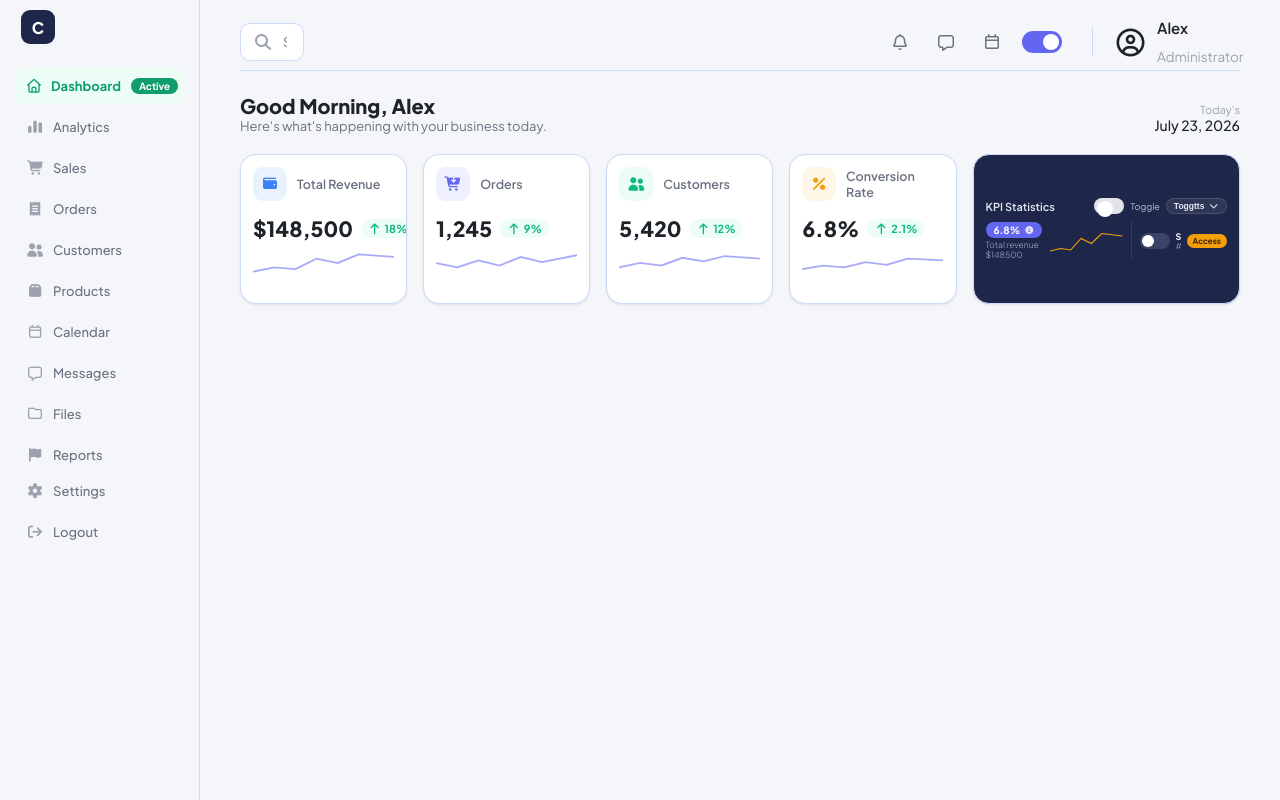
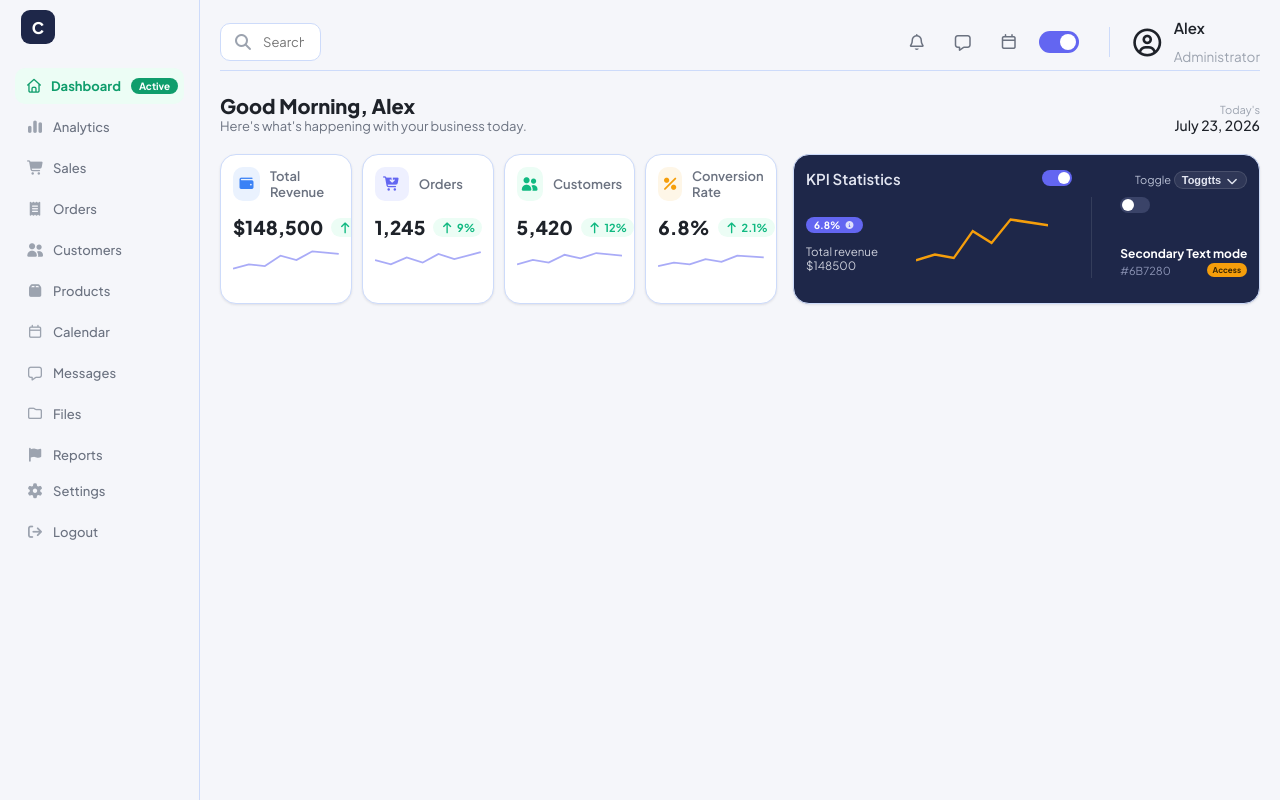
Before and after one commit to SiddhiPatel29/dashboard-ui, a plain HTML site: page index.html in a window 1280 px wide. Drawn offline with Linux system fonts and the light colour scheme.

Commit message:
fix: updated kpi-card styling and alignment

```diff
--- a/index.html
+++ b/index.html
@@ -120,6 +120,7 @@
             </div>
 
             <section class="stats-grid">
+                <div class="stat-cards">
                     <div class="card stat-card">
                         <div class="card-top">
                             <span class="card-icon blue"><i class="fa-solid fa-wallet"></i></span>
@@ -172,16 +173,20 @@
                             <polyline points="0,22 15,18 30,20 45,14 60,17 75,10 100,12" />
                         </svg>
                     </div>
+                </div>
                 <div class="card kpi-card">
                     <div class="kpi-top-row">
                         <span class="kpi-title">KPI Statistics</span>
                         <div class="kpi-top-right">
                             <label class="switch on-dark">
                                 <input type="checkbox" checked>
-                                <span class="slider"></span>
+                                <span class="kpi-slider"></span>
                             </label>
+                            <div>
                                 <span class="kpi-toggle-label">Toggle</span>
-                            <button class="kpi-dropdown-pill">Toggtts <i class="fa-solid fa-chevron-down"></i></button>
+                                <button class="kpi-dropdown-pill">Toggtts <i
+                                        class="fa-solid fa-chevron-down"></i></button>
+                            </div>
                         </div>
                     </div>
 
@@ -206,8 +211,9 @@
                                 <strong>Secondary Text mode</strong>
                                 <span>#6B7280</span>
                             </div>
+                        </div>
                         <span class="access-pill">Access</span>
-                        </div>
+
                     </div>
                 </div>
 
--- a/style.css
+++ b/style.css
@@ -123,7 +123,7 @@ body {
 
 .main {
     flex: 1;
-    padding: 13px 40px;
+    padding: 13px 20px;
     min-width: 0;
 }
 
@@ -291,10 +291,17 @@ body {
 }
 
 .stats-grid {
-    display: grid;
-    grid-template-columns: repeat(4, 1fr) 1.6fr;
+    display: flex;
     gap: 16px;
     margin-bottom: 15px;
+}
+
+.stat-cards{
+    margin-left: 0;
+    display: grid;
+    gap: 10px;
+    width: 725px;
+    grid-template-columns: repeat(4, 1fr);
 }
 
 .card {
@@ -349,7 +356,7 @@ body {
 }
 
 .card-label {
-    font-size: 12.5px;
+    font-size: 13px;
     color: var(--text-mid);
     font-weight: 600;
 }
@@ -361,7 +368,7 @@ body {
 }
 
 .card-bottom h2 {
-    font-size: 21px;
+    font-size: 19px;
     margin: 0;
     font-weight: 800;
 }
@@ -393,10 +400,11 @@ body {
 
 .kpi-card {
     background: var(--navy);
+    width: 600px;
     color: #fff;
     display: flex;
     flex-direction: column;
-    justify-content: center;
+    /* justify-content: center; */
     gap: 8px;
     overflow: hidden;      /* clip anything that tries to overflow the card */
 }
@@ -409,7 +417,7 @@ body {
 }
 
 .kpi-title {
-    font-size: 11px;
+    font-size: 15px;
     font-weight: 600;
     color: #E4E7F2;
     white-space: nowrap;
@@ -418,12 +426,12 @@ body {
 .kpi-top-right {
     display: flex;
     align-items: center;
-    gap: 6px;
+    gap: 63px;
     flex-shrink: 0;
 }
 
 .kpi-toggle-label {
-    font-size: 9px;
+    font-size: 11px;
     color: #B9C0D4;
     white-space: nowrap;
 }
@@ -432,7 +440,7 @@ body {
     background: rgba(255, 255, 255, .08);
     border: 1px solid rgba(255, 255, 255, .12);
     color: #E4E7F2;
-    font-size: 8.5px;
+    font-size: 11px;
     font-weight: 600;
     padding: 2px 7px;
     border-radius: 20px;
@@ -455,6 +463,7 @@ body {
     flex-direction: column;
     gap: 2px;
     flex-shrink: 0;
+    margin-top: 15px;
 }
 
 .kpi-percent {
@@ -469,6 +478,7 @@ body {
     align-items: center;
     gap: 4px;
     white-space: nowrap;
+    margin-bottom: 10px;
 }
 
 .kpi-percent i {
@@ -477,17 +487,18 @@ body {
 }
 
 .kpi-left small {
-    color: #8B93B4;
-    font-size: 8.5px;
+    color: #cbceda;
+    font-size: 11.5px;
     line-height: 1.2;
     white-space: nowrap;
 }
 
 .kpi-chart {
     width: 30%;
-    height: 30px;
-    flex-shrink: 1;
+    height: 70px;
+    flex-shrink: 1.5;
     min-width: 0;
+    margin-left: 30px;
 }
 
 .kpi-line {
@@ -498,6 +509,7 @@ body {
 
 .kpi-divider {
     width: 1px;
+    margin-left: 35px;
     align-self: stretch;
     background: rgba(255, 255, 255, .1);
     flex-shrink: 0;
@@ -505,8 +517,10 @@ body {
 
 .kpi-right {
     display: flex;
-    align-items: center;
-    gap: 6px;
+    flex-direction: column;
+    align-items: flex-start;
+    margin-left: 20px;
+    gap: 4px;
     flex: 1;
     min-width: 0;
 }
@@ -517,17 +531,19 @@ body {
     line-height: 1.1;
     min-width: 0;
     overflow: hidden;
+    margin-top: 30px;
 }
 
 .kpi-control-labels strong {
-    font-size: 9px;
+    font-size: 12px;
+    padding-bottom: 5px;
     white-space: nowrap;
     overflow: hidden;
     text-overflow: ellipsis;
 }
 
 .kpi-control-labels span {
-    font-size: 8px;
+    font-size: 11px;
     color: #8B93B4;
     white-space: nowrap;
     overflow: hidden;
@@ -535,6 +551,7 @@ body {
 }
 
 .access-pill {
+    margin-top: 65px;
     margin-left: auto;
     background: var(--orange);
     color: #3a2600;
@@ -546,7 +563,6 @@ body {
     white-space: nowrap;
 }
 
-/* base switch — this is what makes the track render as a pill, not just a floating circle */
 .switch {
     position: relative;
     display: inline-block;
```
Lines whose indentation alone changed are shown as unchanged.
